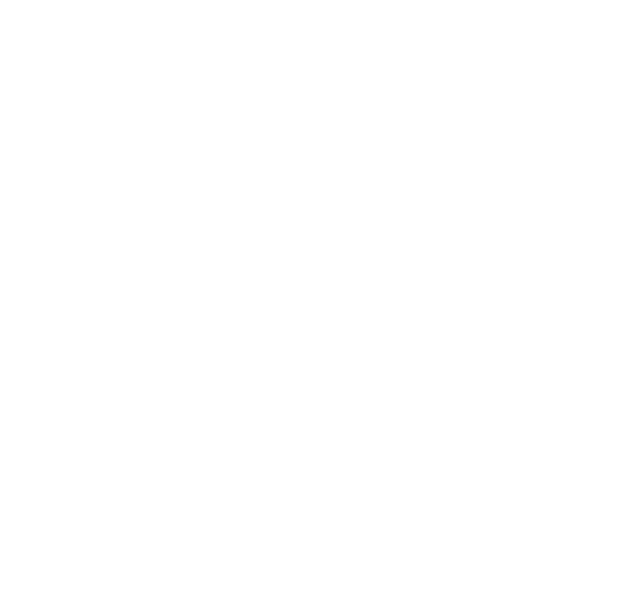
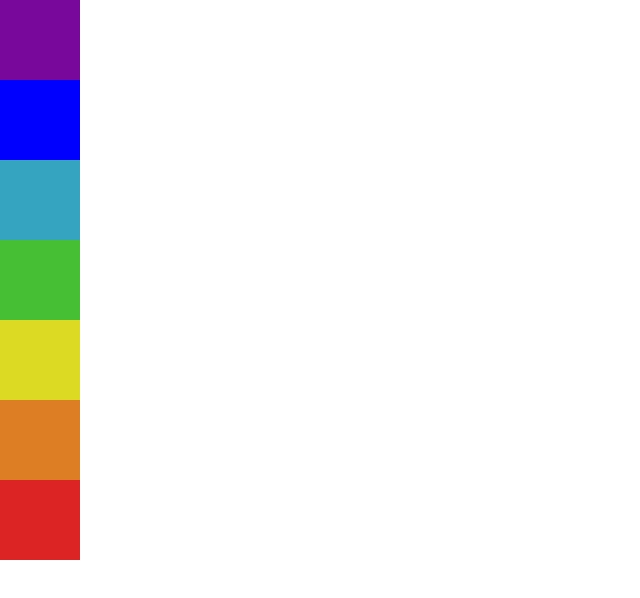
Before and after one commit to Milyra35/res04-GitHub, a plain HTML site: page index.html in a window 1280 px wide. Shown: the whole page, without its empty margins (0-640 px from the left). Drawn offline with Linux system fonts and the light colour scheme.

Commit message:
début exercice box arc-en-ciel

```diff
--- a/assets/js/index.js
+++ b/assets/js/index.js
@@ -0,0 +1,3 @@
+window.addEventListener("DOMContentLoaded", function() {
+    console.log("hello");
+})
--- a/assets/styles/css/style.css
+++ b/assets/styles/css/style.css
@@ -0,0 +1,32 @@
+body {
+    margin:0;
+    padding:0;
+    box-sizing:border-box;
+}
+
+body main div {
+    width:5rem;
+    height:5rem;
+}
+
+.box1 {
+    background-color: rgb(120, 7, 155);
+}
+.box2 {
+    background-color: blue;
+}
+.box3 {
+    background-color:rgb(53, 164, 192);
+}
+.box4 {
+    background-color:rgb(69, 192, 53);
+}
+.box5 {
+    background-color:rgb(221, 218, 36);
+}
+.box6 {
+    background-color:rgb(221, 125, 36);
+}
+.box7 {
+    background-color:rgb(221, 36, 36);
+}
--- a/index.html
+++ b/index.html
@@ -10,7 +10,13 @@
 
         </header>
         <main>
-
+            <div class="box1"></div>
+            <div class="box2"></div>
+            <div class="box3"></div>
+            <div class="box4"></div>
+            <div class="box5"></div>
+            <div class="box6"></div>
+            <div class="box7"></div>
         </main>
         <footer>
 
```
